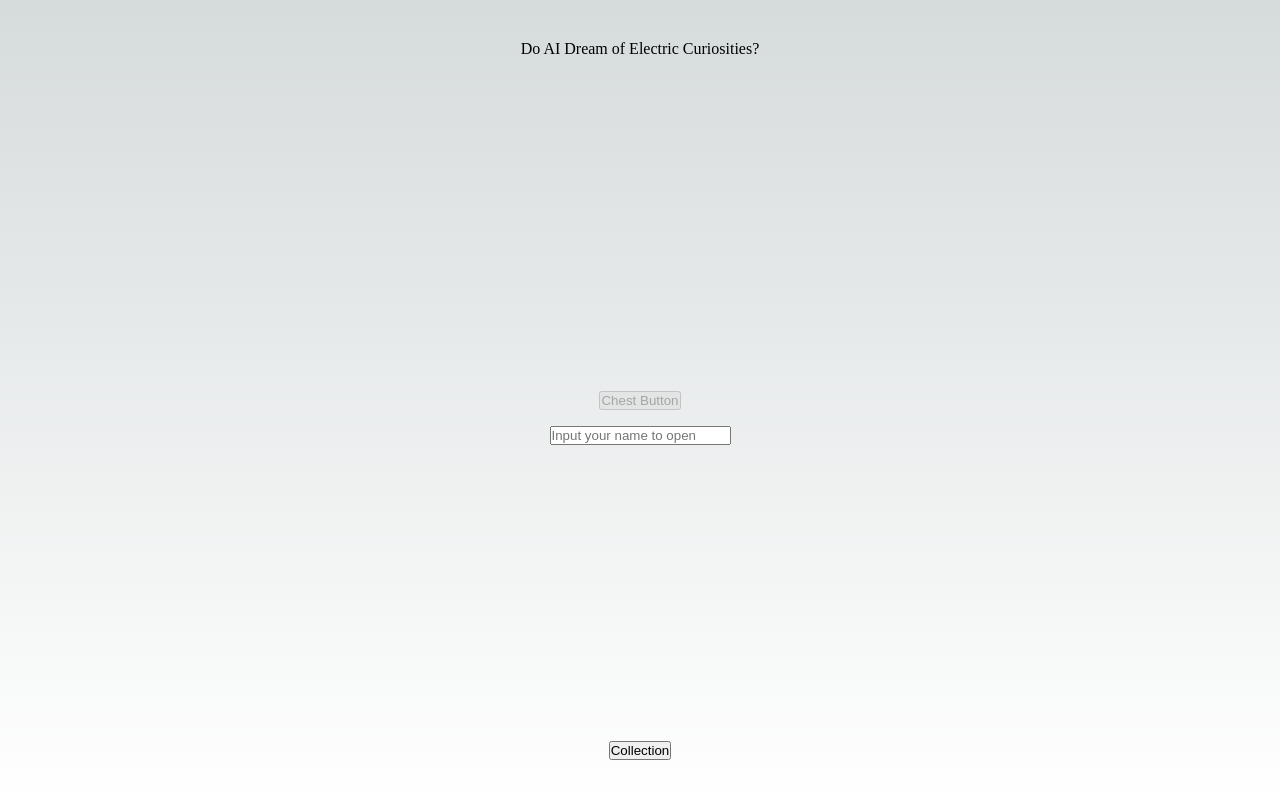
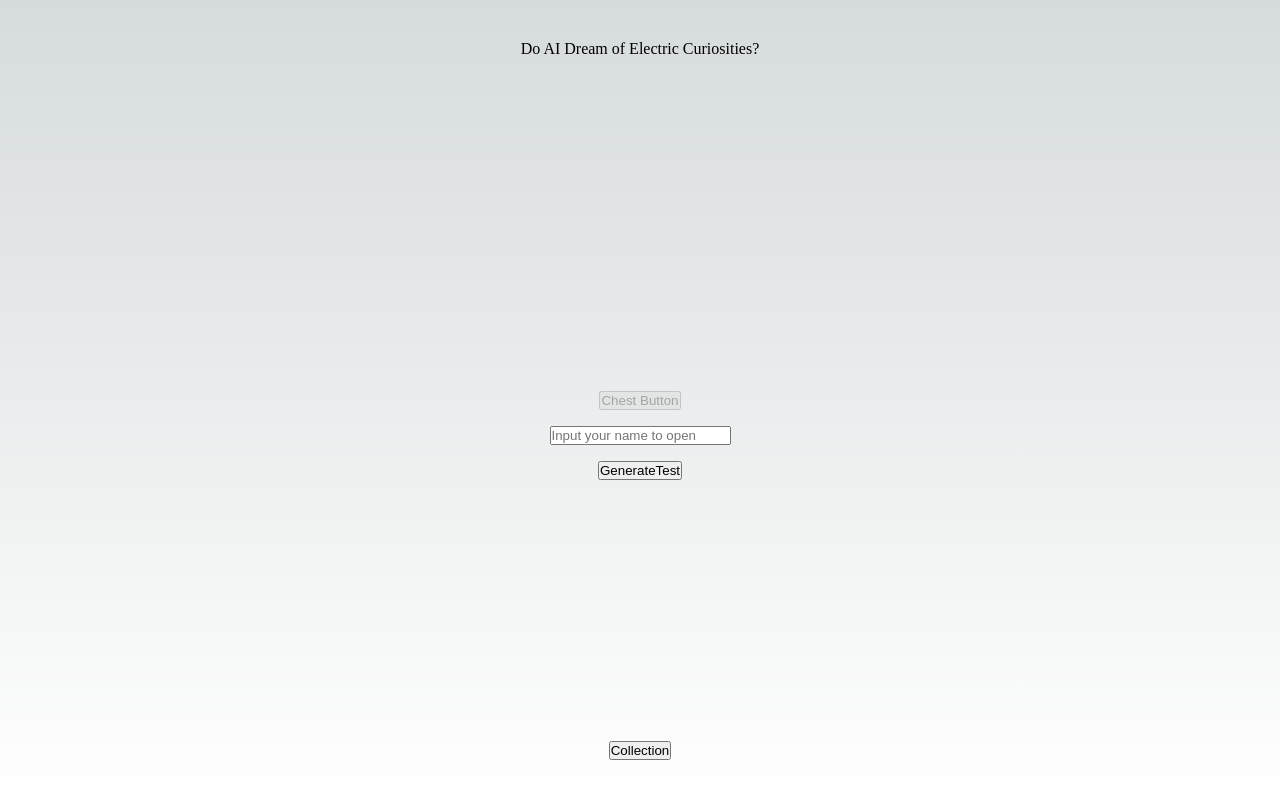
Before and after one commit to j-mq/kunstkammer, a Next.js app: page / in a window 1280 px wide. Built offline with nearby package versions, Linux system fonts and the light colour scheme.

Commit message:
setting up ai api calls

```diff
--- a/next.config.js
+++ b/next.config.js
@@ -1,3 +1,5 @@
+require('dotenv').config();
+
 /** @type {import('next').NextConfig} */
 const nextConfig = {
   reactStrictMode: true,
@@ -5,6 +7,9 @@ const nextConfig = {
   compiler: {
     styledComponents: true,
   },
+  env: {
+    DREAMSTUDIO_KEY: process.env.DREAMSTUDIO_KEY,
+  },
 };
 
 module.exports = nextConfig;
--- a/package.json
+++ b/package.json
@@ -16,6 +16,7 @@
     "@types/react-dom": "18.0.10",
     "@types/styled-components": "^5.1.26",
     "axios": "^1.2.2",
+    "dotenv": "^16.0.3",
     "eslint": "8.31.0",
     "eslint-config-next": "13.1.1",
     "next": "13.1.1",
--- /dev/null
+++ b/pages/apiCallsAI.tsx
@@ -0,0 +1,3 @@
+export const generateImage = async () => {
+  console.log('todo');
+};
--- a/pages/index.tsx
+++ b/pages/index.tsx
@@ -2,7 +2,8 @@ import Head from 'next/head';
 import { Inter } from '@next/font/google';
 import styled from 'styled-components';
 import { useState } from 'react';
-import { Artifact, getFromCollection } from './apiCalls';
+import { Artifact, getFromCollection } from './apiCallsMuseums';
+import { generateImage } from './apiCallsAI';
 
 const Container = styled.main`
   padding: 40px;
@@ -66,6 +67,11 @@ const Discover = (props: DiscoverProps) => {
     }
   };
 
+  const onClickGenerate = async () => {
+    setLoading(true);
+    generateImage();
+  };
+
   const getArtist = (artifact: Artifact) => {
     if (artifact.artistPrefix || artifact.artistAlphaSort || artifact.culture) {
       return `by ${artifact.artistPrefix} ${artifact.artistAlphaSort} ${artifact.culture}`;
@@ -111,6 +117,7 @@ const Discover = (props: DiscoverProps) => {
             value={discovererName}
             onChange={onDiscovererNameChange}
           />
+          <button onClick={onClickGenerate}>GenerateTest</button>
         </Main>
         <Footer>
           <button>Collection</button>
```
Also changed, not shown: pages/apiCallsMuseums.tsx (renamed from pages/apiCalls.tsx), 2 other files (tests, documents, lock files or other folders).
